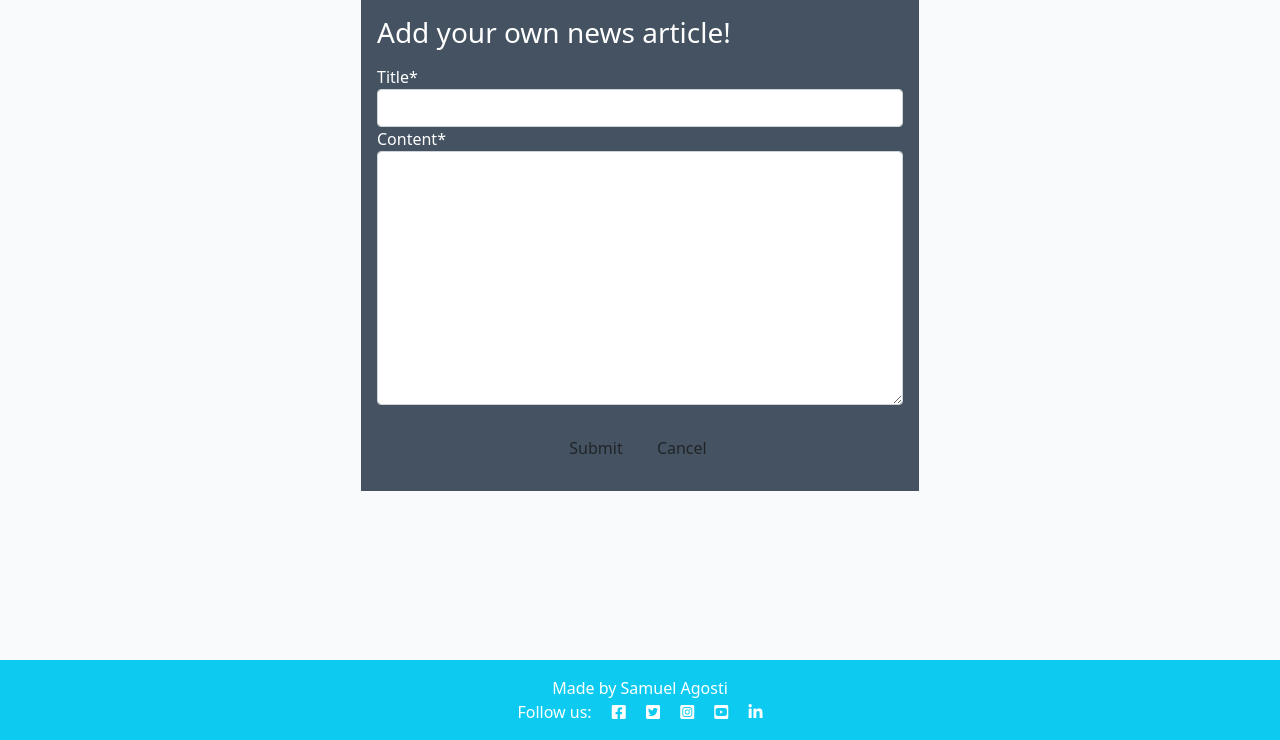
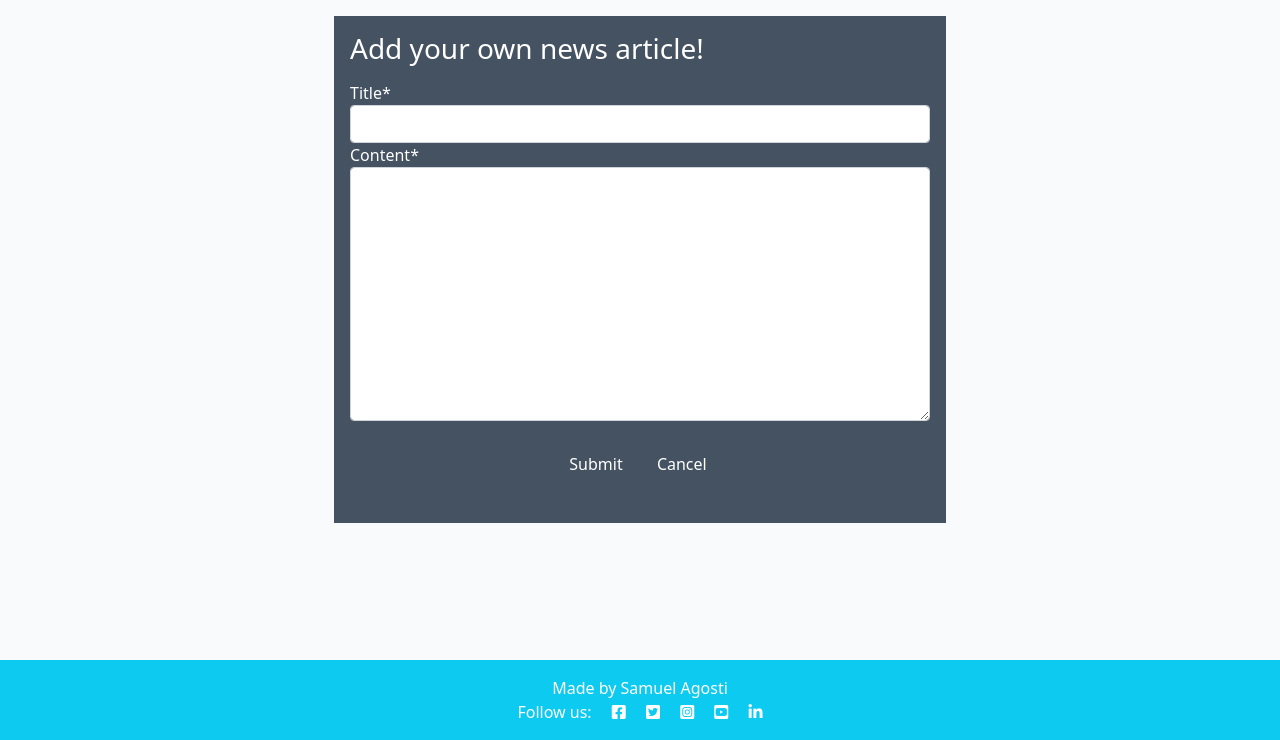
Before and after one commit to Code-Institute-Submissions/samagosti7-Project-4, a Django app: page /make_post in a window 1280 px wide. Shown: the part 60-800 px from the top of the page. Run offline with Django 3.2, Linux system fonts and the light colour scheme; the visitor is signed in with stand-in values (Sample User, id 1); some libraries are stand-ins or nearby versions.

Commit message:
Complete styling of basehtml, and of post creation html section

```diff
--- a/news/forms.py
+++ b/news/forms.py
@@ -14,6 +14,3 @@ class PostForm(forms.ModelForm):
     class Meta:
         model = Post
         fields = ['title', 'content']
-        # widgets = {
-        #     'content': SummernoteWidget(),
-        # }
--- a/templates/make_post.html
+++ b/templates/make_post.html
@@ -6,10 +6,10 @@
 
 {% if user.is_authenticated %}
 
-<div class="container">
-    <div class="row g-0">
+<div class="container-fluid">
+    <div class="row g-0 m-3">
         <div class="col-md-6 masthead-text offset-md-3">
-            <div class="card card-body pb-0">
+            <div class="card card-body">
 
                 <h3 class="mb-3">Add your own news article!</h3>
 
@@ -19,8 +19,8 @@
                     {% csrf_token %}
 
                     <div class="text-center my-4">
-                        <button type="submit" class="btn btn--main">Submit</button>
-                        <a class="btn btn--secondary mx-1" href="{% url 'home' %}">Cancel</a>
+                        <button type="submit" class="btn btn--secondary text-white">Submit</button>
+                        <a class="btn btn--secondary mx-1 text-white" href="{% url 'home' %}">Cancel</a>
                     </div>
                 </form>
 
```
